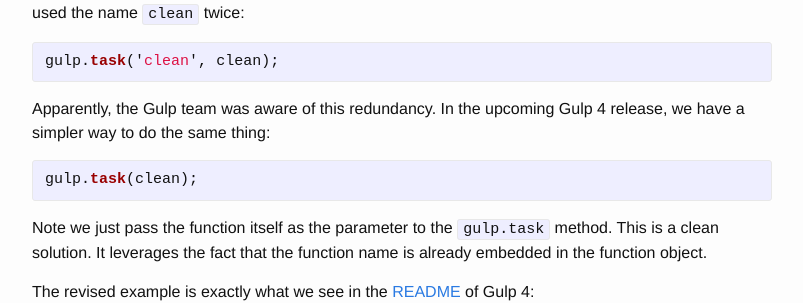
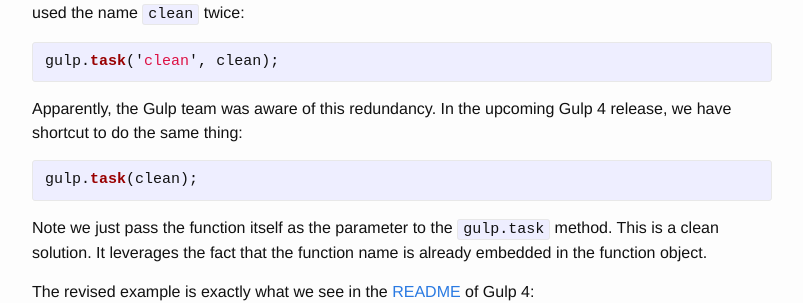
Before and after one commit to gnowoel/gnowoel.github.io, a Jekyll site: the page built from _posts/2015-10-09-gulp-as-a-task-runner.markdown, in a window 1280 px wide. Shown: the part 935-1238 px from the top of the page, without its empty margins (238-1041 px from the left). Built offline with Jekyll 4.4.1, drawn with Linux system fonts in a browser that asks for light colours.

Commit message:
Update "Gulp as a task runner"

```diff
--- a/_posts/2015-10-09-gulp-as-a-task-runner.markdown
+++ b/_posts/2015-10-09-gulp-as-a-task-runner.markdown
@@ -42,7 +42,7 @@
 gulp.task('clean', clean);
 {% endhighlight %}
 
-Apparently, the Gulp team was aware of this redundancy. In the upcoming Gulp 4 release, we have a simpler way to do the same thing:
+Apparently, the Gulp team was aware of this redundancy. In the upcoming Gulp 4 release, we have shortcut to do the same thing:
 
 {% highlight javascript %}
 gulp.task(clean);
```
